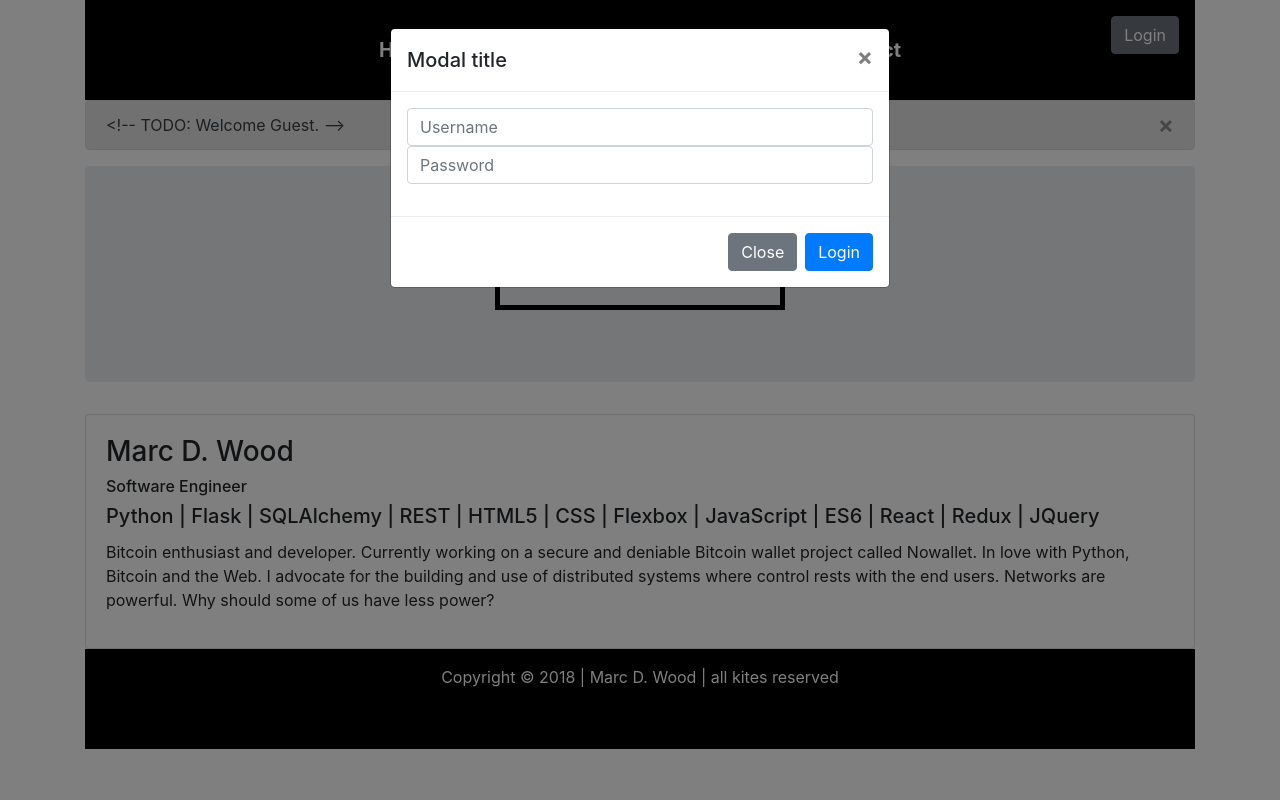
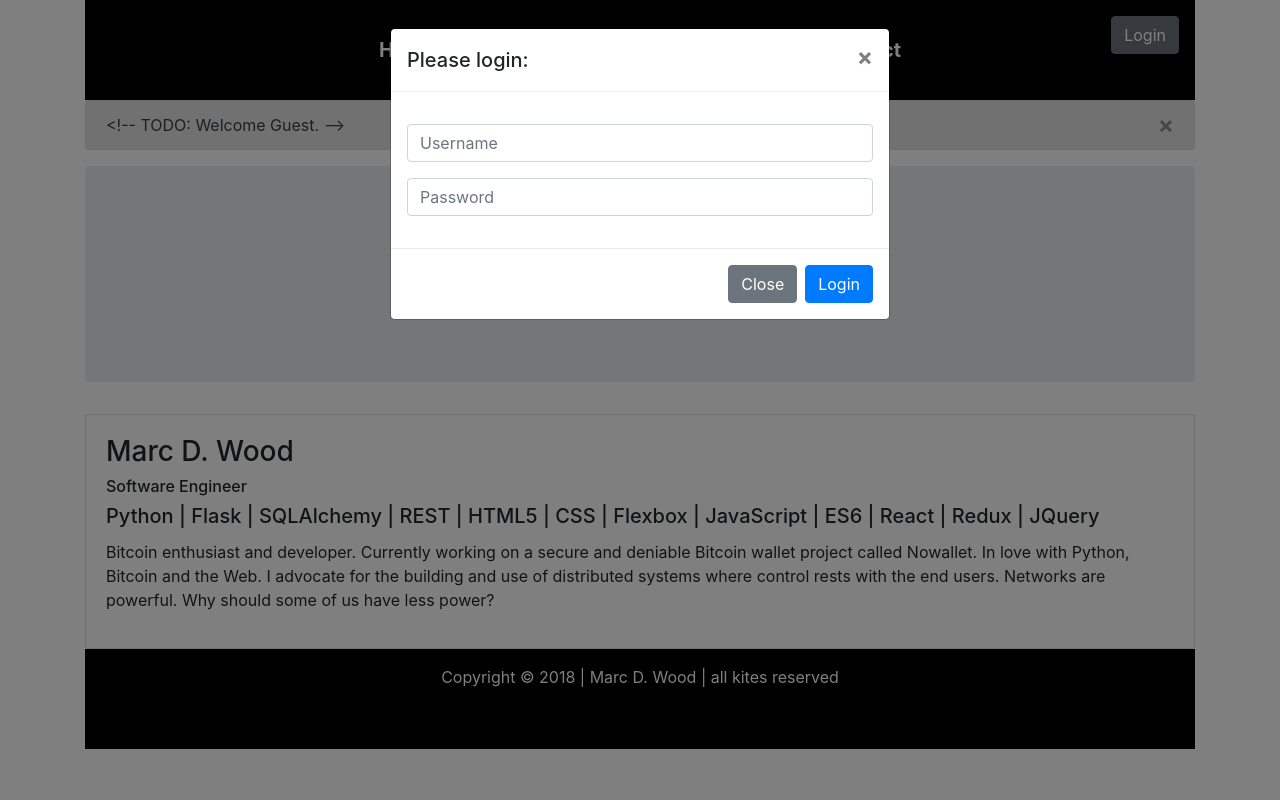
Before and after one commit to metamarcdw/portfolio, a Flask app: page / in a window 1280 px wide, after a click on "Login". Run offline with Flask 2, Linux system fonts and the light colour scheme; some libraries are stand-ins or nearby versions.

Commit message:
Separate new and edit routes. Improve login dialog.

```diff
--- a/server/routes.py
+++ b/server/routes.py
@@ -60,9 +60,8 @@ def contact_view():
 
 
 #pylint: disable=E1101
-@portfolio.route("/edit", methods=["GET", "POST"])
-@portfolio.route("/edit/<int:id>", methods=["GET", "POST"])
-def edit_project(id=None):
+@portfolio.route("/new", methods=["GET", "POST"])
+def new_project():
     from server import db
     from server.models import Project
     from server.forms import ProjectForm
@@ -70,34 +69,49 @@ def edit_project(id=None):
     if not logged_in:
         abort(403)
 
-    project = None
-    if id:
-        project = Project.query.filter_by(id=id).first()
-        project_form = ProjectForm(obj=project)
-    else:
-        project_form = ProjectForm()
+    project_form = ProjectForm()
+    if request.method == "POST" and project_form.validate():
+        project = Project(title=request.form["title"],
+                                imgfile=request.form["imgfile"],
+                                website=request.form["website"],
+                                github_url=request.form["github_url"],
+                                abandoned=request.form.get(
+                                    "abandoned") is not None,
+                                description=request.form["description"],
+                                long_desc=request.form["long_desc"])
+        db.session.add(project)
+        db.session.commit()
+        flash("Project was created.")
+        return redirect(url_for("portfolio._portfolio"))
+
+    return render_template("edit_project.html",
+                           form=project_form,
+                           title="Create Projects",
+                           right=random.choice(rights),
+                           logged_in=logged_in)
+
+
+@portfolio.route("/edit/<int:id>", methods=["GET", "POST"])
+def edit_project(id):
+    from server import db
+    from server.models import Project
+    from server.forms import ProjectForm
+
+    if not logged_in:
+        abort(403)
+
+    project = Project.query.filter_by(id=id).first()
+    project_form = ProjectForm(obj=project)
 
     if request.method == "POST" and project_form.validate():
-        if project:
-            project_form.populate_obj(project)
-            db.session.commit()
-        else:
-            new_project = Project(title=request.form["title"],
-                                  imgfile=request.form["imgfile"],
-                                  website=request.form["website"],
-                                  github_url=request.form["github_url"],
-                                  abandoned=request.form.get(
-                                      "abandoned") is not None,
-                                  description=request.form["description"],
-                                  long_desc=request.form["long_desc"])
-            db.session.add(new_project)
-            db.session.commit()
+        project_form.populate_obj(project)
+        db.session.commit()
         flash("Edit was successful.")
         return redirect(url_for("portfolio._portfolio"))
 
     return render_template("edit_project.html",
                            form=project_form,
-                           title="Create Projects",
+                           title="Edit Projects",
                            right=random.choice(rights),
                            logged_in=logged_in)
 
@@ -112,7 +126,7 @@ def delete_project(id):
     db.session.delete(project)
     db.session.commit()
     flash("Delete was successful.")
-    return redirect(url_for("portfolio.home"))
+    return redirect(url_for("portfolio._portfolio"))
 
 
 @portfolio.route("/logout")
--- a/server/static/style.css
+++ b/server/static/style.css
@@ -63,3 +63,7 @@
     margin-top: 2em;
     margin-bottom: 2em;
 }
+
+.login-form {
+    margin-top: 1em;
+}
--- a/server/templates/base.html
+++ b/server/templates/base.html
@@ -33,7 +33,7 @@
                 {% if logged_in %}
                 <div class="fixed">
                     <a href="{{ url_for('portfolio.logout') }}" class="btn btn-secondary">Logout</a>
-                    <a href="{{ url_for('portfolio.edit_project') }}" class="btn btn-success">New</a>
+                    <a href="{{ url_for('portfolio.new_project') }}" class="btn btn-success">New</a>
                 </div>
                 {% else %}
                 <button type="button" class="btn btn-secondary fixed" data-toggle="modal" data-target="#exampleModal">
@@ -54,7 +54,7 @@
                         <div class="modal-content">
                             <form method="POST">
                                 <div class="modal-header">
-                                    <h5 class="modal-title" id="exampleModalLabel">Modal title</h5>
+                                    <h5 class="modal-title" id="exampleModalLabel">Please login:</h5>
                                     <button type="button" class="close" data-dismiss="modal" aria-label="Close">
                                         <span aria-hidden="true">&times;</span>
                                     </button>
@@ -62,12 +62,12 @@
                                 <div class="modal-body">
                                         <div class="form-group">
                                             <input
-                                                class="form-control"
+                                                class="form-control login-form"
                                                 name="username_input"
                                                 type="text"
                                                 placeholder="Username">
                                             <input
-                                                class="form-control"
+                                                class="form-control login-form"
                                                 name="password_input"
                                                 type="password"
                                                 placeholder="Password">
--- a/server/templates/edit_project.html
+++ b/server/templates/edit_project.html
@@ -3,7 +3,7 @@
 {% block bodyblock %}
 <div class="container d-flex justify-content-center">
     <div class="form-container">
-        <h3>Create a new Portfolio Project:</h3>
+        <h3>{{ title }}:</h3>
         <form method="POST">
             {{ form.csrf_token }}
             {% for field in form.field_names %}
```
